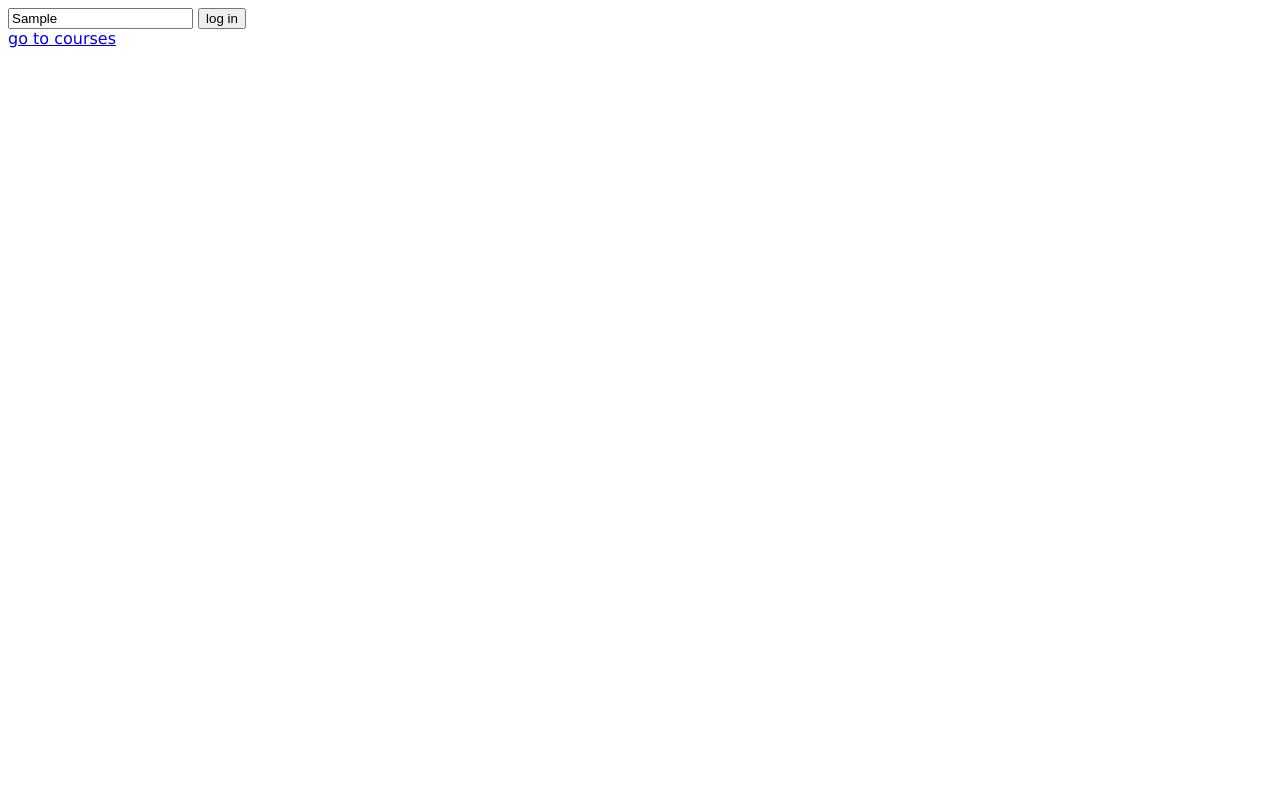
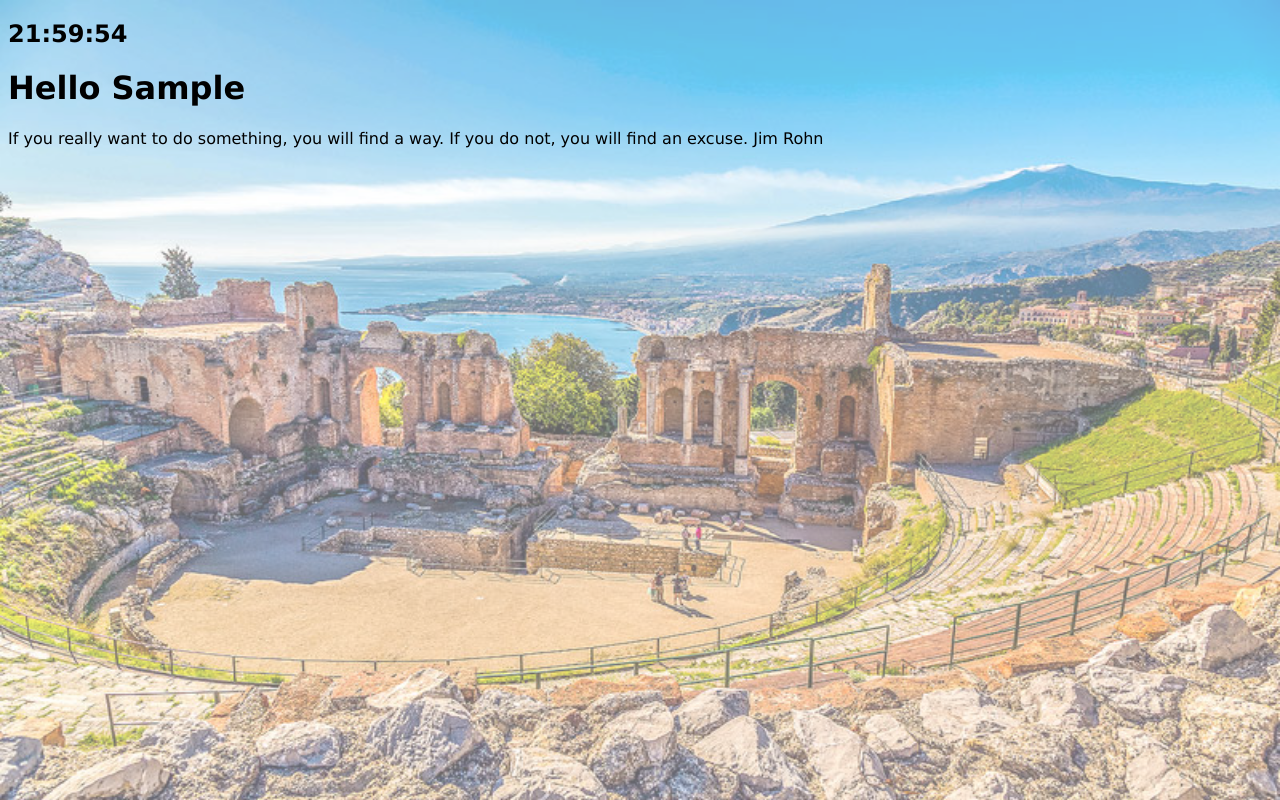
Before and after one commit to Sumin13/firstweb, a plain HTML site: page index.html in a window 1280 px wide. Both pictures are taken after typing "Sample" into the empty fields and a click on the input "log in". Drawn offline with Linux system fonts and the light colour scheme.

Commit message:
26.01.24

```diff
--- a/app.js
+++ /dev/null
@@ -1,16 +0,0 @@
-const loginForm = document.querySelector("#login-form");
-const loginButton = document.querySelector("#login-form button");
-
-const link = document.querySelector("a");
-
-function onLoginSubmit(event) {
-  event.preventDefault();
-  console.log(event);
-}
-
-function handleLinkClick(event) {
-  event.preventDefault();
-}
-
-loginForm.addEventListener("submit", onLoginSubmit);
-link.addEventListener("click", handleLinkClick);
--- /dev/null
+++ b/css/style.css
@@ -0,0 +1,18 @@
+body {
+  font-family: "Lucida Sans", "Lucida Sans Regular", "Lucida Grande",
+    "Lucida Sans Unicode", Geneva, Verdana, sans-serif;
+}
+.hidden {
+  display: none;
+}
+img {
+  position: absolute;
+  width: 100%;
+  height: 100%;
+  left: 0px;
+  top: 0px;
+  right: 0px;
+  bottom: 0px;
+  z-index: -1;
+  opacity: 60%;
+}
--- a/index.html
+++ b/index.html
@@ -4,11 +4,11 @@
     <meta charset="UTF-8" />
     <meta http-equiv="X-UA-Compatible" content="IE=edge" />
     <meta name="viewport" content="width=device-width, initial-scale=1.0" />
-    <link rel="stylesheet" href="style.css" />
+    <link rel="stylesheet" href="css/style.css" />
     <title>Document</title>
   </head>
   <body>
-    <form id="login-form">
+    <form class="hidden" id="login-form">
       <input
         required
         maxlength="15"
@@ -17,7 +17,15 @@
       />
       <input type="submit" value="log in" />
     </form>
-    <a href="https://github.com/">go to courses</a>
+    <h2 id="clock"></h2>
+    <h1 id="greeting" class="hidden"></h1>
+    <div id="quote">
+      <span></span>
+      <span></span>
+    </div>
   </body>
-  <script src="app.js"></script>
+  <script src="js/greetings.js"></script>
+  <script src="js/clock.js"></script>
+  <script src="js/quotes.js"></script>
+  <script src="js/background.js"></script>
 </html>
--- /dev/null
+++ b/js/background.js
@@ -0,0 +1,8 @@
+const images = ["img.00.jpeg", "img01.jpeg", "img02.jpeg"];
+
+const chosenImg = images[Math.floor(Math.random() * images.length)];
+const backGroundImg = document.createElement("img");
+
+backGroundImg.src = `img/${chosenImg}`;
+
+document.body.appendChild(backGroundImg);
--- /dev/null
+++ b/js/clock.js
@@ -0,0 +1,12 @@
+const clock = document.querySelector("h2#clock");
+
+function getClock() {
+  const date = new Date();
+  const hours = String(date.getHours()).padStart(2, "0");
+  const minutes = String(date.getMinutes()).padStart(2, "0");
+  const seconds = String(date.getSeconds()).padStart(2, "0");
+  clock.innerText = `${hours}:${minutes}:${seconds}`;
+}
+
+getClock();
+setInterval(getClock, 1000);
--- /dev/null
+++ b/js/greetings.js
@@ -0,0 +1,28 @@
+const loginForm = document.querySelector("#login-form");
+const loginInput = document.querySelector("#login-form input");
+const greeting = document.querySelector("#greeting");
+
+const HIDDEN_CLASSNAME = "hidden";
+const USERNAME_KEY = "username";
+
+function onLoginSubmit(event) {
+  event.preventDefault();
+  loginForm.classList.add(HIDDEN_CLASSNAME);
+  localStorage.setItem(USERNAME_KEY, loginInput.value);
+  paintGreetings();
+}
+
+function paintGreetings() {
+  const username = localStorage.getItem(USERNAME_KEY);
+  greeting.classList.remove(HIDDEN_CLASSNAME);
+  greeting.innerText = `Hello ${username}`;
+}
+
+const savedUsername = localStorage.getItem(USERNAME_KEY);
+
+if (savedUsername === null) {
+  loginForm.classList.remove(HIDDEN_CLASSNAME);
+  loginForm.addEventListener("submit", onLoginSubmit);
+} else {
+  paintGreetings();
+}
--- /dev/null
+++ b/js/quotes.js
@@ -0,0 +1,57 @@
+const quotes = [
+  {
+    quote: "I never dreamed about success, I worked for it",
+    author: "Estee Lauder",
+  },
+  {
+    quote: "Do not try to be original, just try to be good.",
+    author: "Paul Rand",
+  },
+  {
+    quote: "Do not be afraid to give up the good to go for the great",
+    author: "John D. Rockefeller",
+  },
+  {
+    quote:
+      "If you cannot fly then run. If you cannot run, then walk. And if you cannot walk, then crawl, but whatever you do, you have to keep moving forward.",
+    author: "Martin Luther King Jr.",
+  },
+  {
+    quote:
+      "Our greatest weakness lies in giving up. The most certain way to succeed is always to try just one more time.",
+    author: "Thomas Edison",
+  },
+  {
+    quote:
+      "The fastest way to change yourself is to hang out with people who are already the way you want to be",
+    author: "REid Hoffman",
+  },
+  {
+    quote:
+      "Money is like gasoline during a road trip. You do not want to run out of gas on your trip, but you are not doing a tour of gas stations",
+    author: "Tim O Reilly",
+  },
+  {
+    quote:
+      "Some people dream of success, while other people get up every morning and make it happen",
+    author: "Wayne Huizenga",
+  },
+  {
+    quote:
+      "The only thing worse than starting something and falling.. is not starting something",
+    author: "SEth Godin",
+  },
+  {
+    quote:
+      "If you really want to do something, you will find a way. If you do not, you will find an excuse.",
+    author: "Jim Rohn",
+  },
+];
+
+const quote = document.querySelector("#quote span:first-child");
+const author = document.querySelector("#quote span:last-child");
+
+const todaysQuote = quotes[Math.floor(Math.random() * quotes.length)];
+
+quote.innerText = todaysQuote.quote;
+author.innerText = todaysQuote.author;
--- a/style.css
+++ /dev/null
@@ -1,4 +0,0 @@
-body {
-  font-family: "Lucida Sans", "Lucida Sans Regular", "Lucida Grande",
-    "Lucida Sans Unicode", Geneva, Verdana, sans-serif;
-}
```
Also changed, not shown: img/img.00.jpeg (added), img/img01.jpeg (added), img/img02.jpeg (added).
